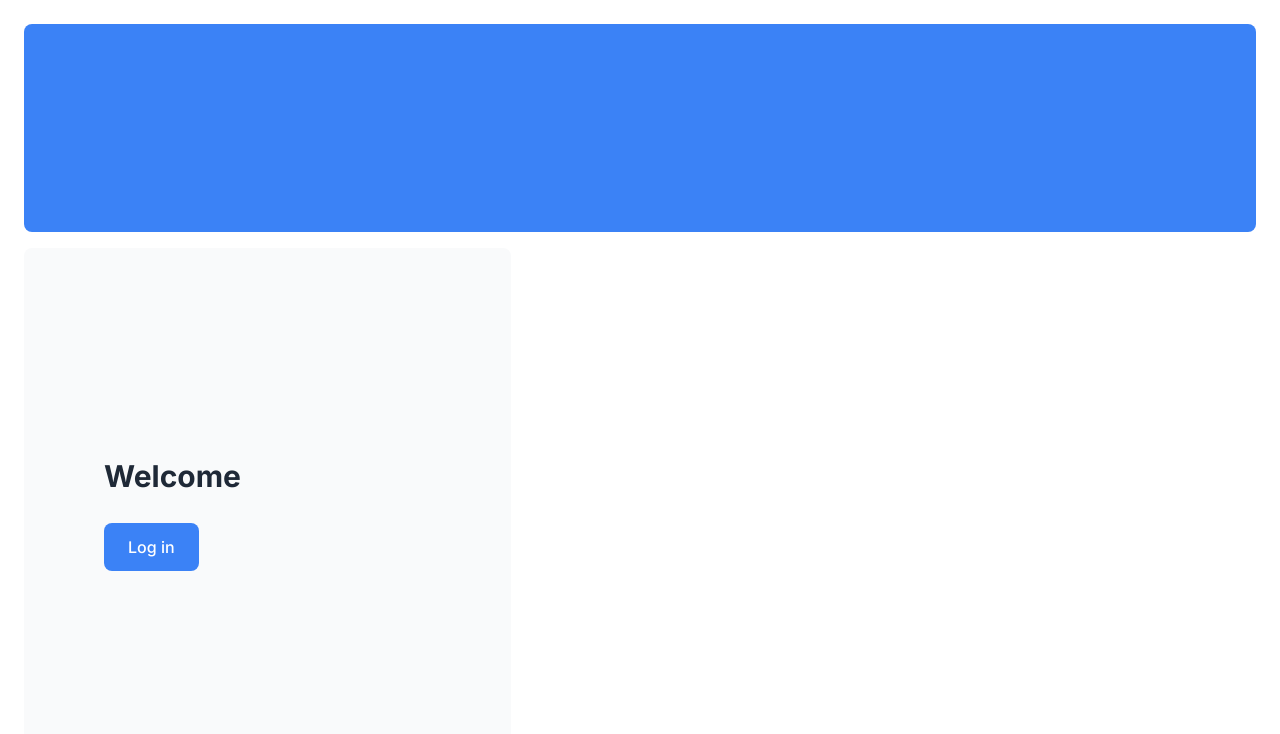
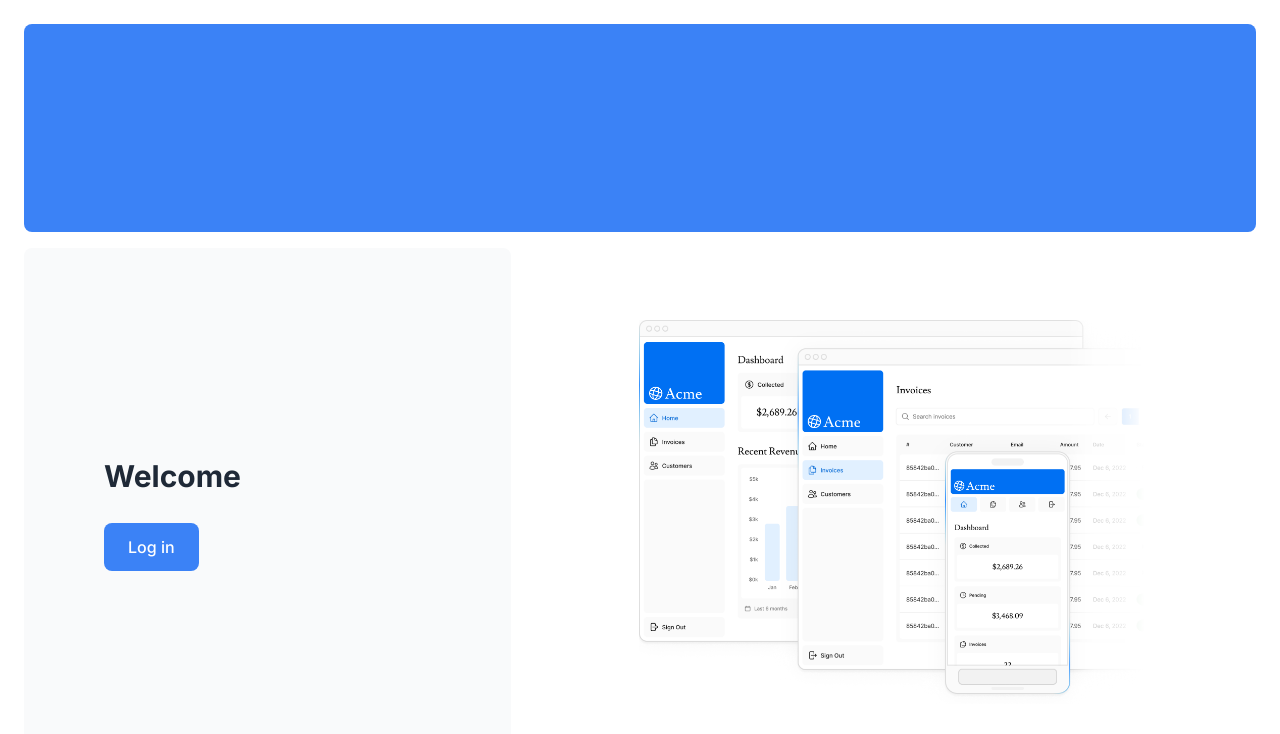
Before and after one commit to ozzyince/next-app, a Next.js app: page / in a window 1280 px wide. Shown: the top 734 px of the page. Built offline with nearby package versions, Linux system fonts and the light colour scheme.

Commit message:
add example images

```diff
--- a/app/page.tsx
+++ b/app/page.tsx
@@ -1,4 +1,5 @@
 import Link from 'next/link';
+import Image from 'next/image';
 
 export default function Page() {
   return (
@@ -16,7 +17,16 @@ export default function Page() {
             <span>Log in</span>
           </Link>
         </div>
-        <div className="flex items-center justify-center p-6 md:w-3/5 md:px-28 md:py-12" />
+        <div className="flex items-center justify-center p-6 md:w-3/5 md:px-28 md:py-12">
+          <Image
+            src="/hero-desktop.png"
+            width={1000}
+            height={760}
+            className="hidden md:block"
+            alt="Screenshots of the dashboard project showing desktop version"
+          />
+          <Image src="/hero-mobile.png" width={560} height={620} className="block md:hidden" alt="Screenshot of the dashboard project showing mobile version" />
+        </div>
       </div>
     </main>
   );
```
Also changed, not shown: public/hero-desktop.png (added), public/hero-mobile.png (added).
